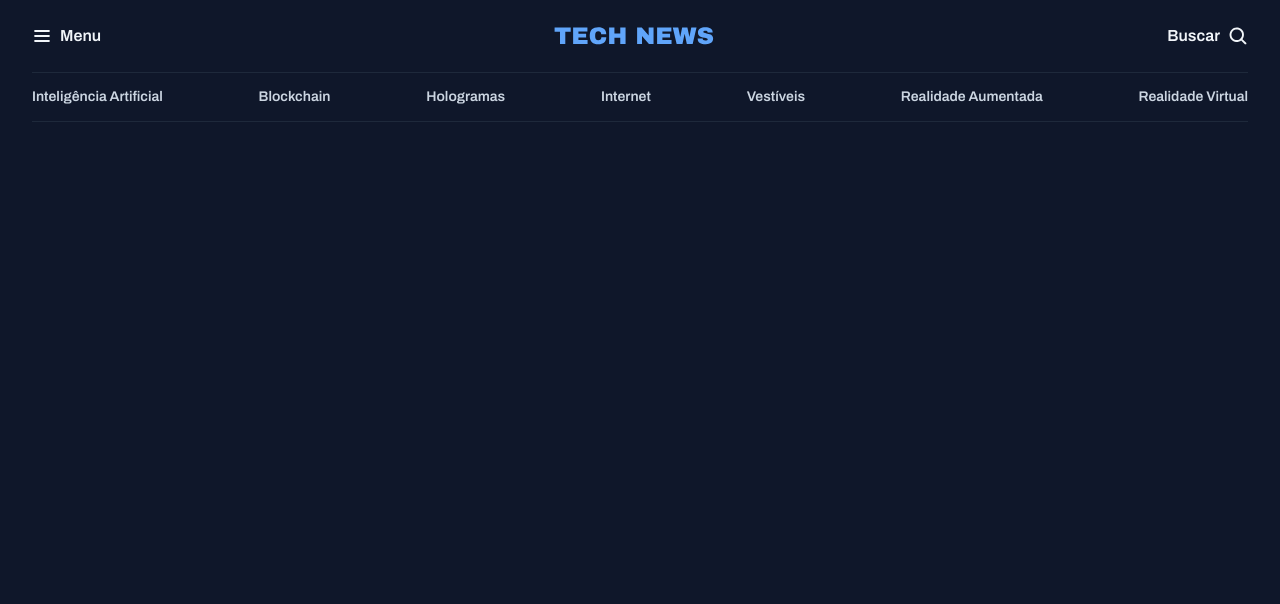
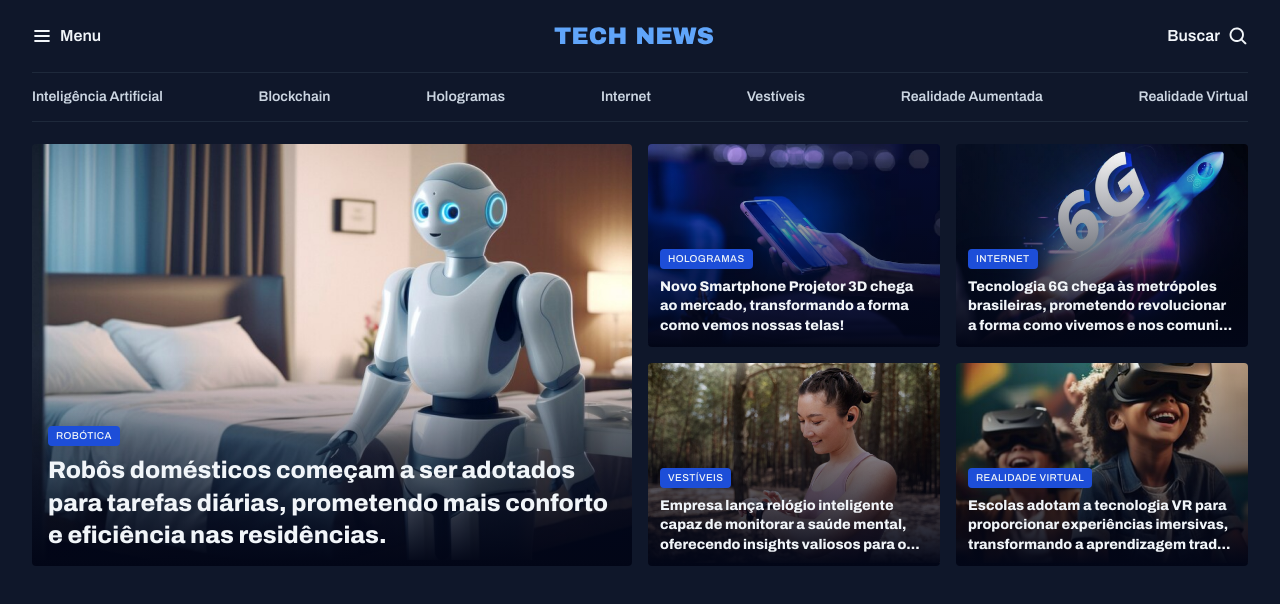
Before and after one commit to Davi-Lorena/TechNews---Rpsv, a plain HTML site: page index.html in a window 1280 px wide. Drawn offline with Linux system fonts and the light colour scheme.

Commit message:
section initial

```diff
--- a/index.html
+++ b/index.html
@@ -38,5 +38,61 @@
             <a href="#">Realidade Virtual</a>
         </div>
     </nav>
+<main>
+    <section id="initial">
+        <div class="container py-section grid gap-1">
+<figure id="one">
+    <img src="./assets/images/Image 01.png" alt="Robô">
+    <figcaption>
+        <span class="card">Robótica</span>
+        <h2 class="desktop-only">Robôs domésticos começam a ser adotados para tarefas diárias, prometendo mais conforto e eficiência nas residências.</h2>
+        <h2>Robôs domésticos começam a ser adotados para tarefas...</h2>
+    </figcaption>
+</figure>
+
+<div class="grid gap-1">
+    <figure>
+        <img src="./assets/images/Image 02.png" alt="">
+        <figcaption>
+            <span class="card">Hologramas</span>
+            <h2>Novo Smartphone Projetor 3D chega ao mercado, transformando a forma como vemos nossas telas!</h2>
+        </figcaption>
+    </figure>
+
+    <figure>
+        <img src="./assets/images/Image 03.png" alt="">
+        <figcaption>
+            <span class="card">Internet</span>
+            <h2 class="desktop-only">Tecnologia 6G chega às metrópoles brasileiras, prometendo revolucionar a forma como vivemos e nos comuni...</h2>
+            <h2>Tecnologia 6G chega às metrópoles brasileiras, prometendo revolucionar a forma como vivemos e nos comunicamos.</h2>
+        </figcaption>
+    </figure>
+
+    <figure>
+        <img src="./assets/images/Image 04.png" alt="">
+        <figcaption>
+            <span class="card">Vestíveis</span>
+            <h2 class="desktop-only">Empresa lança relógio inteligente <br> capaz de monitorar a saúde mental, oferecendo insights valiosos para o...
+            </h2>
+            <h2>Empresa lança relógio inteligente capaz de monitorar a saúde mental, oferecendo insights valiosos para o bem-estar pessoal.
+            </h2>
+        </figcaption>
+    </figure>
+
+    <figure>
+        <img src="./assets/images/Image 05.png" alt="">
+        <figcaption>
+            <span class="card">Realidade Virtual</span>
+            <h2 class="desktop-only">Escolas adotam a tecnologia VR para proporcionar experiências imersivas, transformando a aprendizagem trad...</h2>
+            <h2>Escolas adotam a tecnologia VR para proporcionar experiências imersivas, transformando a aprendizagem tradicional.</h2>
+        </figcaption>
+    </figure>
+</div>
+
+        </div>
+    </section>
+</main>
+
+
 </body>
 </html>
--- a/styles/global.css
+++ b/styles/global.css
@@ -24,6 +24,7 @@
 
 --px: 1rem;
 --py-header: 1rem;
+--py-section: 1rem;
 }
 
 
@@ -35,15 +36,34 @@ color: var(--text-color-primary);
 
 }
 
+a {
+    text-decoration: none;
+    color: inherit;
+}
+
+img {
+    object-fit: cover;
+    max-width: 100%;
+
+}
+
+.card {
+    display: inline-block;
+    border-radius: .25rem;
+    background-color: var(--brand-color-dark);
+    padding: .25rem .5rem;
+    font: 500 .625rem/1.2 var(--font-family);
+    letter-spacing: 0.04em;
+text-transform: uppercase;
+box-shadow: 0 .25rem 1rem rgba(2, 6, 23, 0.25);
+margin-bottom: .5rem;
+}
+
 @media (width >= 80em) {
     :root {
         --px: 2rem;
  --py-header: 1.25rem;
+ --py-section: 1.375rem
     }
 
 }
-
-a {
-    text-decoration: none;
-    color: inherit;
-}
--- a/styles/index.css
+++ b/styles/index.css
@@ -1,3 +1,4 @@
 @import url(./global.css);
 @import url(./utility.css);
 @import url(./header-nav.css);
+@import url(./sections.css);
--- /dev/null
+++ b/styles/sections.css
@@ -0,0 +1,113 @@
+#initial .container {
+justify-content: center;
+    & figure {
+        position: relative;
+        overflow: hidden;
+border-radius: .25rem;
+        &::before {
+            content: "";
+
+            position: absolute;
+            inset: 0;
+            top: 50%;
+            background: linear-gradient(180deg, transparent 0%, #020617);
+        }
+
+
+        & figcaption {
+            position: absolute;
+            bottom: 0;
+        }
+
+    }
+
+    & #one {
+        max-width: 20.5rem;
+
+        & img {
+            height: 26rem;
+            width: 20.5rem;
+        }
+
+        & span {
+            margin-left: 1rem;
+
+        }
+
+        & h2 {
+            max-height: 6rem;
+            padding-inline: 1rem;
+            margin-bottom: 1rem;
+            font: var(--h1);
+        }
+    }
+
+    & > div {
+
+& figure {
+    &::before {
+        content: "";
+        position: absolute;
+        inset: 0;
+        background: linear-gradient(
+            180deg, transparent 0%, #020617 100%
+        );
+    }
+}
+
+        & img {
+            width: 20.5rem;
+            height: 12.5rem;
+        }
+
+        & figure figcaption {
+            & span {
+                margin-left: .75rem;
+               }
+
+               & h2 {
+                font: var(--h3);
+                padding-inline: .75rem;
+                margin-bottom: .75rem;
+                max-height: 3.75rem;
+               }
+        }
+    }
+
+}
+
+@media (width >=80em) {
+    & figure {
+        & h2 + h2 {
+            display: none;
+        }
+    }
+
+    #initial .container {
+        grid-template-columns: 1fr 1fr;
+        justify-content: initial;
+        & #one {
+            max-width: 100%;
+
+        & img {
+                height: 26rem;
+                width: 100%;
+            }
+    }
+
+    & > div {
+        grid-template-columns: 1fr 1fr;
+        & figure {
+            max-width: 100%;
+
+            & figcaption {
+                & img {
+                    width: 100%;
+                    height: 12.5rem;
+                }
+            }
+        }
+    }
+
+    }
+}
--- a/styles/utility.css
+++ b/styles/utility.css
@@ -12,8 +12,16 @@
     padding-block: .875rem;
 }
 
+.py-section {
+    margin-top: var(--py-section);
+}
+
 .flex {
     display: flex;
+}
+
+.grid {
+    display: grid;
 }
 
 .items-center {
@@ -28,6 +36,10 @@
     gap: .5rem;
 }
 
+.gap-1 {
+    gap: 1rem;
+}
+
 
 @media (width >= 80rem) {
     .container{
```
